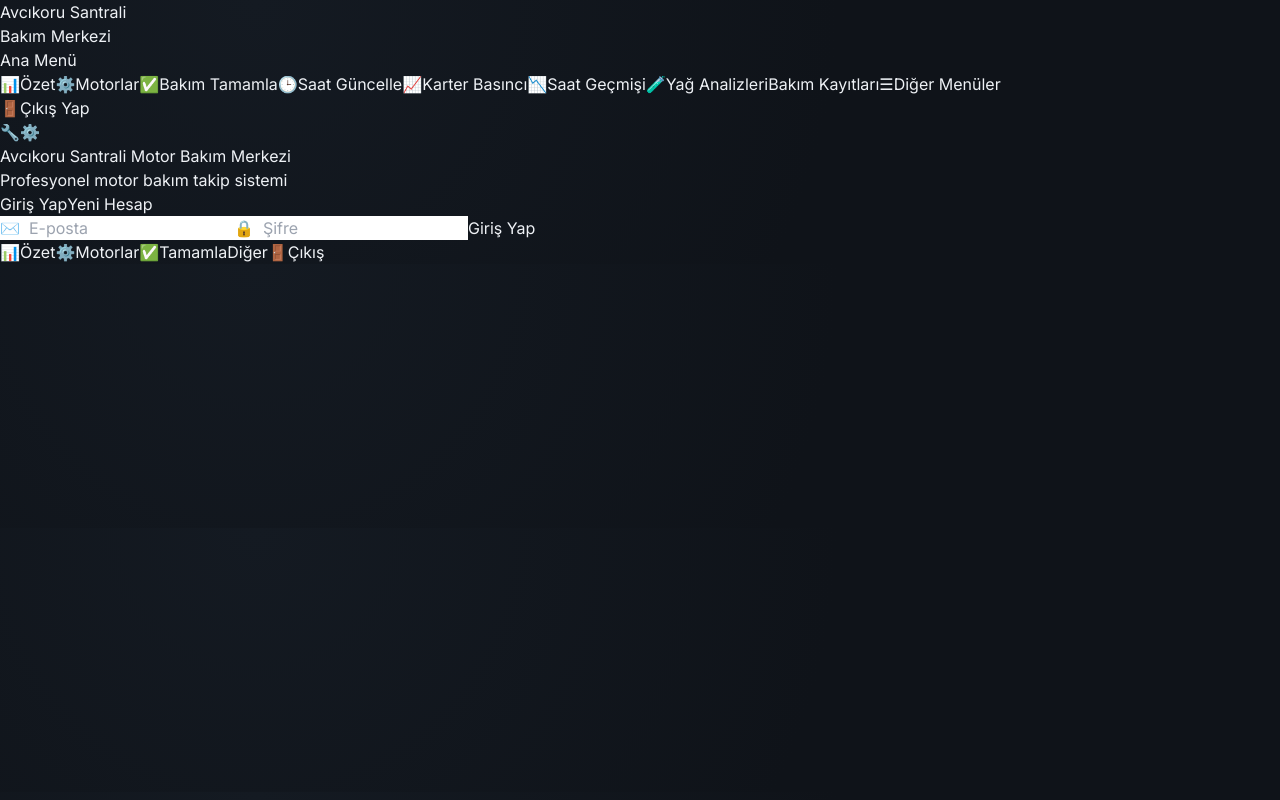
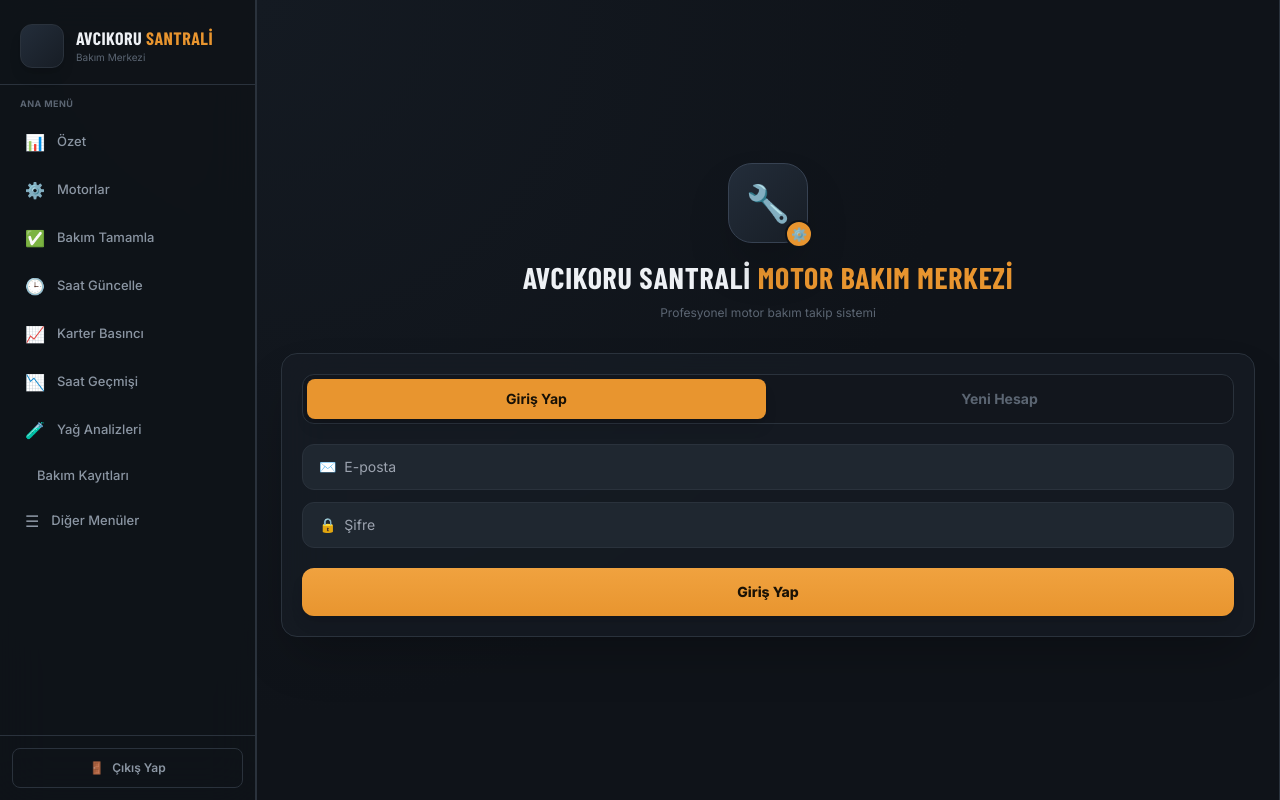
Before and after one commit to yalcinsahin55/agm-bakim-nextjs, a Next.js app: page /login in a window 1280 px wide. Built offline with nearby package versions, Linux system fonts and the light colour scheme; no server answers.

Commit message:
Fix Tailwind scanning for TypeScript sources

```diff
--- a/tailwind.config.js
+++ b/tailwind.config.js
@@ -1,8 +1,8 @@
 /** @type {import('tailwindcss').Config} */
 module.exports = {
   content: [
-    "./app/**/*.{js,jsx}",
-    "./components/**/*.{js,jsx}",
+    "./app/**/*.{js,jsx,ts,tsx}",
+    "./components/**/*.{js,jsx,ts,tsx}",
   ],
   theme: {
     extend: {
```
